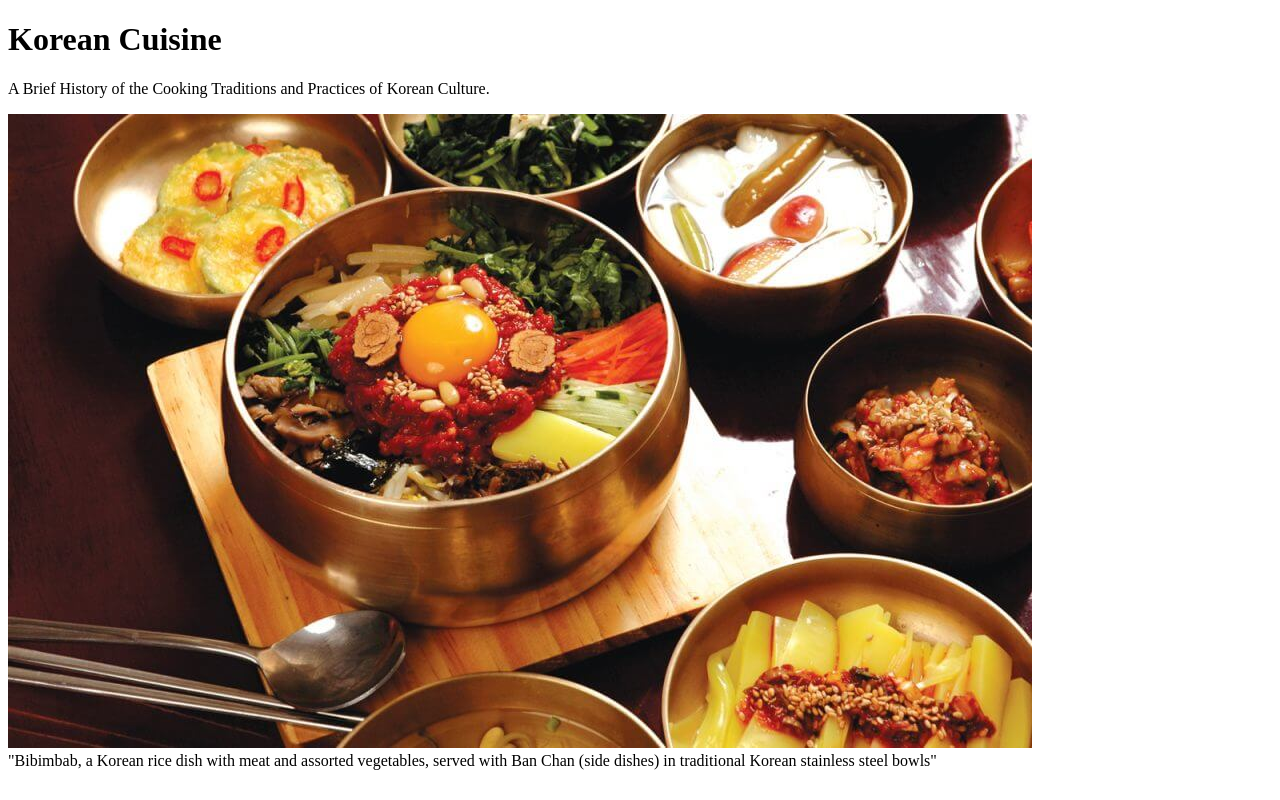
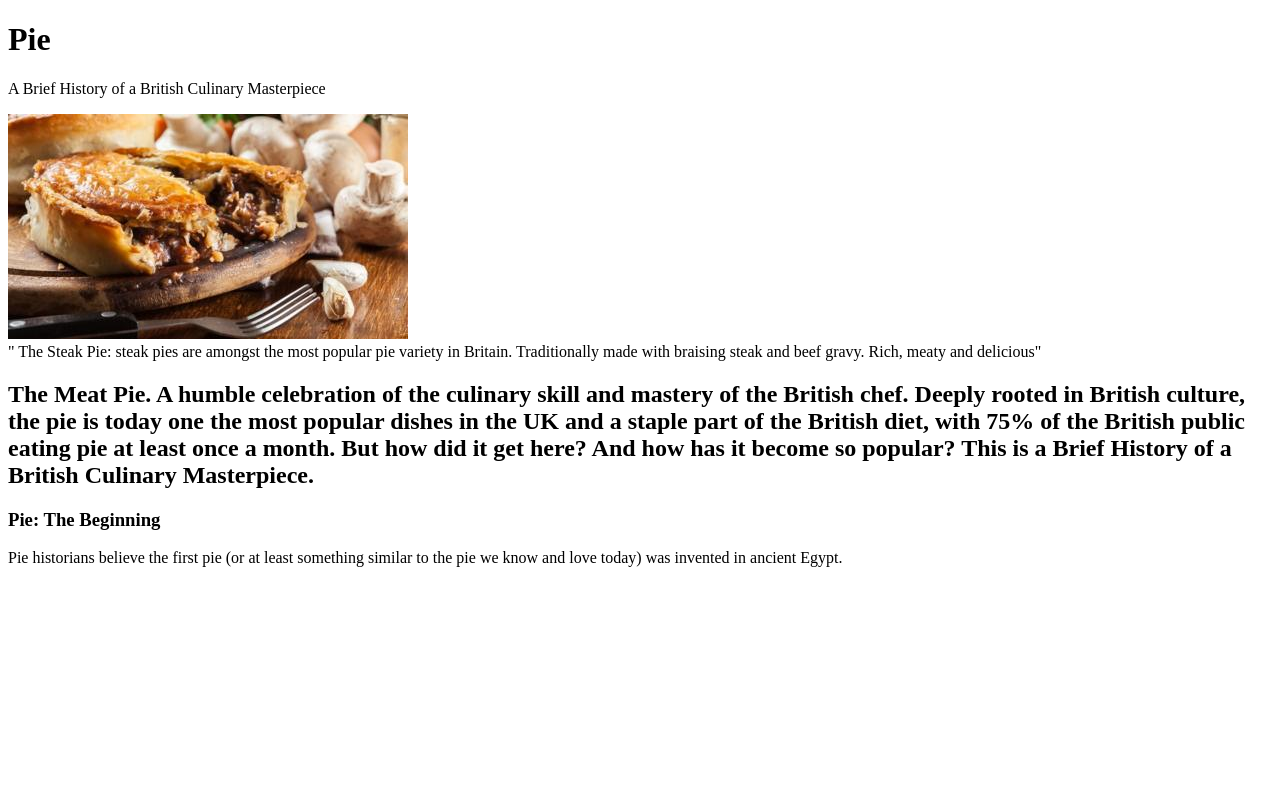
Before and after one commit to back-jond1992/TributePage-FirstProject, a plain HTML site: page index.html in a window 1280 px wide. Drawn offline with Linux system fonts and the light colour scheme.

Commit message:
changed project to Pie Tribute Page.

```diff
--- a/index.html
+++ b/index.html
@@ -6,14 +6,22 @@
     <title>Document</title>
 </head>
 <body>
-    <h1>Korean Cuisine</h1>
-    <p>A Brief History of the Cooking Traditions and Practices of Korean Culture.</p>
+    <h1>Pie</h1>
+    <p>A Brief History of a British Culinary Masterpiece</p>
 
     <img
-    src="Bibimbab photo.jpg"
-    alt="Bibimbab, a traditional Korean mixed rice dish, served with Ban Chan"
+    src="Steak Pie.jpg"
+    alt="A broken meat pie with a golden crust and a juicy steak filling."
     />
-    <figcaption>"Bibimbab, a Korean rice dish with meat and assorted vegetables, served with Ban Chan (side dishes)
-     in traditional Korean stainless steel bowls"</figcaption>
+    <figcaption>" The Steak Pie: steak pies are amongst the most popular pie variety in Britain.
+        Traditionally made with braising steak and beef gravy. Rich, meaty and delicious"</figcaption>
+
+    <h2>The Meat Pie. A humble celebration of the culinary skill and mastery of the British chef. Deeply rooted in British culture, the pie
+        is today one the most popular dishes in the UK and a staple part of the British diet, with 75% of the British public eating pie at least
+        once a month. But how did it get here? And how has it become so popular? This is a Brief History of a British Culinary Masterpiece.</h2>
+
+     <h3>Pie: The Beginning</h3>
+
+     <p>Pie historians believe the first pie (or at least something similar to the pie we know and love today) was invented in ancient Egypt.</p>
 </body>
 </html>
```
Also changed, not shown: Steak Pie.jpg (added).
